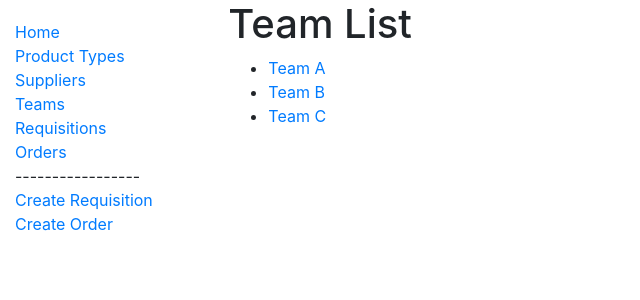
After one commit to Fyodir/POD, a Django app: page /catalogue/team/ in a window 1280 px wide. The commit adds this page. Shown: the top 300 px of the page, without its empty margins (0-640 px from the left). Run offline with Django 3.2, Linux system fonts and the light colour scheme; data comes from the database, SQL or seed files in the repository; both versions use the stored data as it was after the commit; some libraries are stand-ins or nearby versions.

```diff
--- a/catalogue/admin.py
+++ b/catalogue/admin.py
@@ -36,7 +36,7 @@ class OrderInline(admin.TabularInline):
 
 @admin.register(Requisition)
 class RequisitionAdmin(admin.ModelAdmin):
-    list_display = ('req_ref', 'requisition_status', 'urgency', 'supplier', 'team', 'date_created', 'date_sent', 'date_delivered')
+    list_display = ('id', 'req_ref', 'requisition_status', 'urgency', 'supplier', 'team', 'date_created', 'date_sent', 'date_delivered')
     inlines = [OrderInline]
 
 @admin.register(Team)
--- a/catalogue/models.py
+++ b/catalogue/models.py
@@ -9,6 +9,10 @@ class Team(models.Model):
     def __str__(self):
         """String for representing the Model object."""
         return self.name
+
+    def get_absolute_url(self):
+        """Returns the url to access a detail record for this object."""
+        return reverse('team-detail', args=[str(self.id)])
 
 
 class Supplier(models.Model):
@@ -36,7 +40,7 @@ class ProductType(models.Model):
     supplier = models.ForeignKey('Supplier', on_delete=models.SET_NULL, null=True)
     description = models.TextField(max_length=1000, null=True, help_text='Enter a brief description of the product_type')
     product_EROS = models.CharField('Product EROS', max_length=20, help_text='Enter the products unique EROS number')
-    price = models.DecimalField(max_digits=6, decimal_places=2)
+    price = models.DecimalField(max_digits=8, decimal_places=2)
 
     def __str__(self):
         """String for representing the Model object."""
@@ -98,7 +102,7 @@ class Order(models.Model):
 
 class Requisition(models.Model):
     """Model representing a collection of orders from a single supplier"""
-    id = models.UUIDField(primary_key=True, default=uuid.uuid4, help_text='Unique ID for this requisition')
+    # id = models.UUIDField(primary_key=True, default=uuid.uuid4, help_text='Unique ID for this requisition')
     supplier = models.ForeignKey('Supplier', on_delete=models.SET_NULL, null=True)
     team = models.ForeignKey('Team', on_delete=models.SET_NULL, null=True)
     req_ref = models.CharField('Requisition Reference EROS', max_length=20, help_text='Enter EROS reference number for requisition', null=True, blank=True)
@@ -128,6 +132,6 @@ class Requisition(models.Model):
 
     def __str__(self):
         """String for representing the Model object."""
-        return f'{self.supplier.name} - {self.requisition_status} ({self.req_ref})'
+        return f'{self.id} - {self.supplier.name} - ({self.requisition_status})'
 
     # Fields to add - user id, authorizer id, total price of req, attachments,
--- a/catalogue/templates/base_generic.html
+++ b/catalogue/templates/base_generic.html
@@ -18,9 +18,13 @@
           <li><a href="{% url 'index' %}">Home</a></li>
           <li><a href="{% url 'producttype' %}">Product Types</a></li>
           <li><a href="{% url 'supplier' %}">Suppliers</a></li>
-          <li><a href="">Teams</a></li>
+          <li><a href="{% url 'team' %}">Teams</a></li>
           <li><a href="">Requisitions</a></li>
           <li><a href="">Orders</a></li>
+          <li>-----------------</li>
+          <li><a href="">Create Requisition</a></li>
+          <li><a href="">Create Order</a></li>
+
         </ul>
      {% endblock %}
       </div>
--- a/catalogue/templates/catalogue/producttype_detail.html
+++ b/catalogue/templates/catalogue/producttype_detail.html
@@ -5,7 +5,7 @@
 
   <!-- <p><strong>Supplier:</strong> <a href="">{{ supplier.name }}</a></p> <! author detail link not yet defined -->
   <p><strong>Supplier:</strong> <a href="{% url 'supplier-detail' producttype.supplier.pk %}">{{ producttype.supplier }}</a></p>
-  <p><strong>Product Description:</strong> {{ producttype.description }}</p>
+  <p><strong>Phone Number:</strong> {{ supplier.phone }}</p>
   <p><strong>EROS:</strong> {{ producttype.product_EROS }}</p>
   <p><strong>Price:</strong> {{ producttype.price }}</p>
   <!-- <p><strong>Genre:</strong> {% for genre in book.genre.all %} {{ genre }}{% if not forloop.last %}, {% endif %}{% endfor %}</p>   -->
--- /dev/null
+++ b/catalogue/templates/catalogue/team_list.html
@@ -0,0 +1,16 @@
+{% extends "base_generic.html" %}
+
+{% block content %}
+  <h1>Team List</h1>
+  {% if team_list %}
+  <ul>
+    {% for team in team_list %}
+      <li>
+        <a href="{{ team.get_absolute_url }}">{{ team.name }}</a>
+      </li>
+    {% endfor %}
+  </ul>
+  {% else %}
+    <p>There are no teams in the database</p>
+  {% endif %}
+{% endblock %}
--- a/catalogue/urls.py
+++ b/catalogue/urls.py
@@ -6,6 +6,11 @@ urlpatterns = [
     path('', views.index, name='index'),
     path('producttype/', views.ProductTypeView.as_view(), name='producttype'),
     path('producttype/<int:pk>', views.ProductTypeDetailView.as_view(), name='product-type-detail'),
-    path('supplier/', views.SupplierView.as_view(), name='supplier'),
-    re_path(r'^supplier/(?P<primary_key>\d+)$', views.supplier_detail_view, name='supplier-detail'),
+
+    path('supplier/', views.SupplierListView.as_view(), name='supplier'),
+    path('supplier/<int:pk>', views.SupplierDetailView.as_view(), name='supplier-detail'),
+    # re_path(r'^supplier/(?P<primary_key>\d+)$', views.supplier_detail_view, name='supplier-detail'),
+
+    path('team/', views.TeamListView.as_view(), name='team'),
+    path('team/<int:pk>', views.TeamDetailView.as_view(), name='team-detail'),
 ]
--- a/catalogue/views.py
+++ b/catalogue/views.py
@@ -36,16 +36,22 @@ class ProductTypeView(generic.ListView):
 class ProductTypeDetailView(generic.DetailView):
     model = ProductType
 
-class SupplierView(generic.ListView):
+class SupplierListView(generic.ListView):
     model = Supplier
 
-# class SupplierDetailView(generic.DetailView):
-#     model = Supplier
+class SupplierDetailView(generic.DetailView):
+    model = Supplier
 
-def supplier_detail_view(request, primary_key):
-    try:
-        supplier = Supplier.objects.get(pk=primary_key)
-    except Supplier.DoesNotExist:
-        raise Http404('Book does not exist')
+# def supplier_detail_view(request, primary_key):
+#     try:
+#         supplier = Supplier.objects.get(pk=primary_key)
+#     except Supplier.DoesNotExist:
+#         raise Http404('Supplier does not exist')
+#
+#     return render(request, 'catalogue/supplier_detail.html', context={'supplier': supplier})
 
-    return render(request, 'catalogue/supplier_detail.html', context={'supplier': supplier})
+class TeamListView(generic.ListView):
+    model = Team
+
+class TeamDetailView(generic.DetailView):
+    model = Team
```
Also changed, not shown: catalogue/templates/catalogue/supplier_detail.html (+4 -8 lines), catalogue/templates/catalogue/team_detail.html (added, +21 -0 lines), catalogue/migrations/0006_auto_20190211_1631.py (added), catalogue/migrations/0007_order_supplier.py (added), catalogue/migrations/0008_remove_order_supplier.py (added), db.sqlite3.
